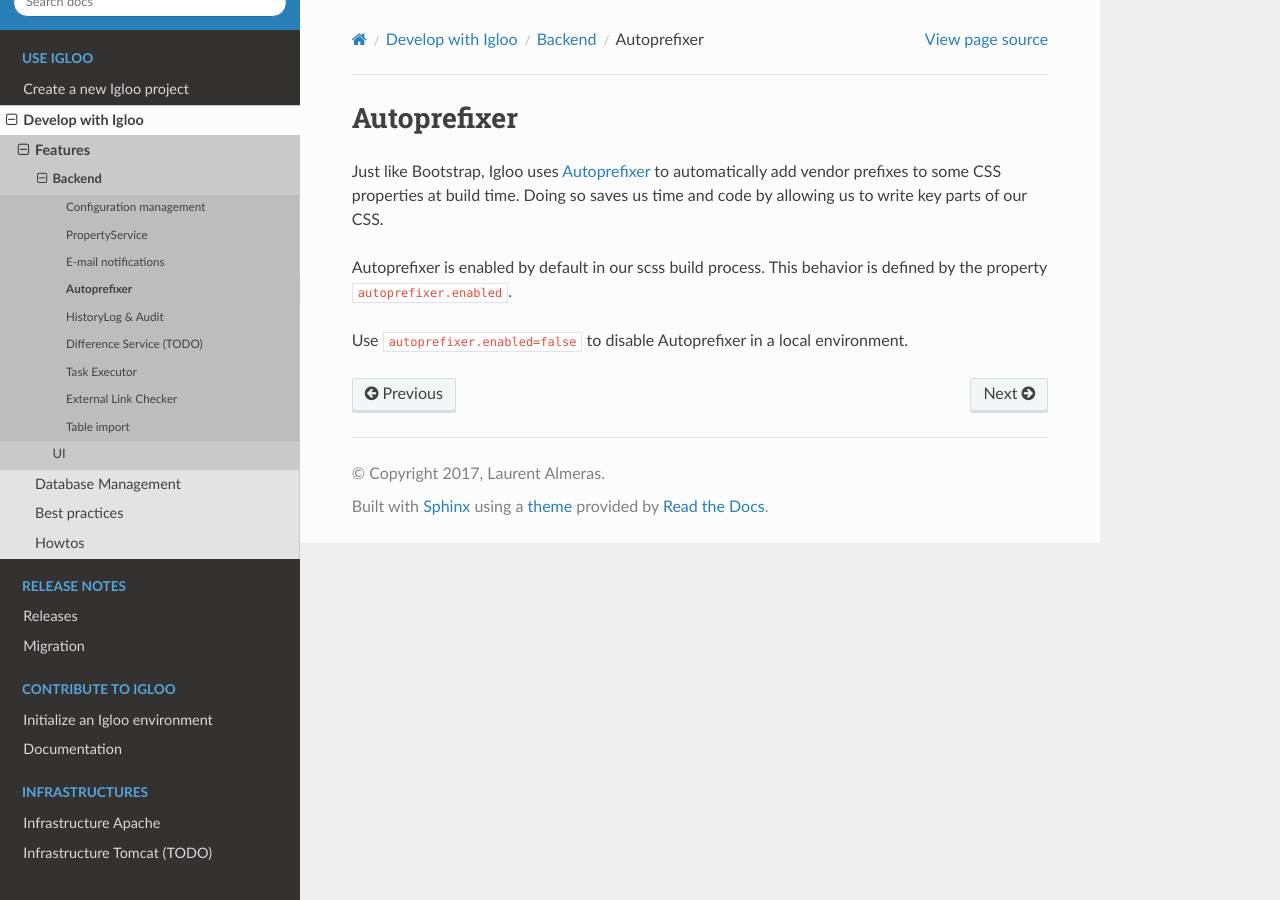
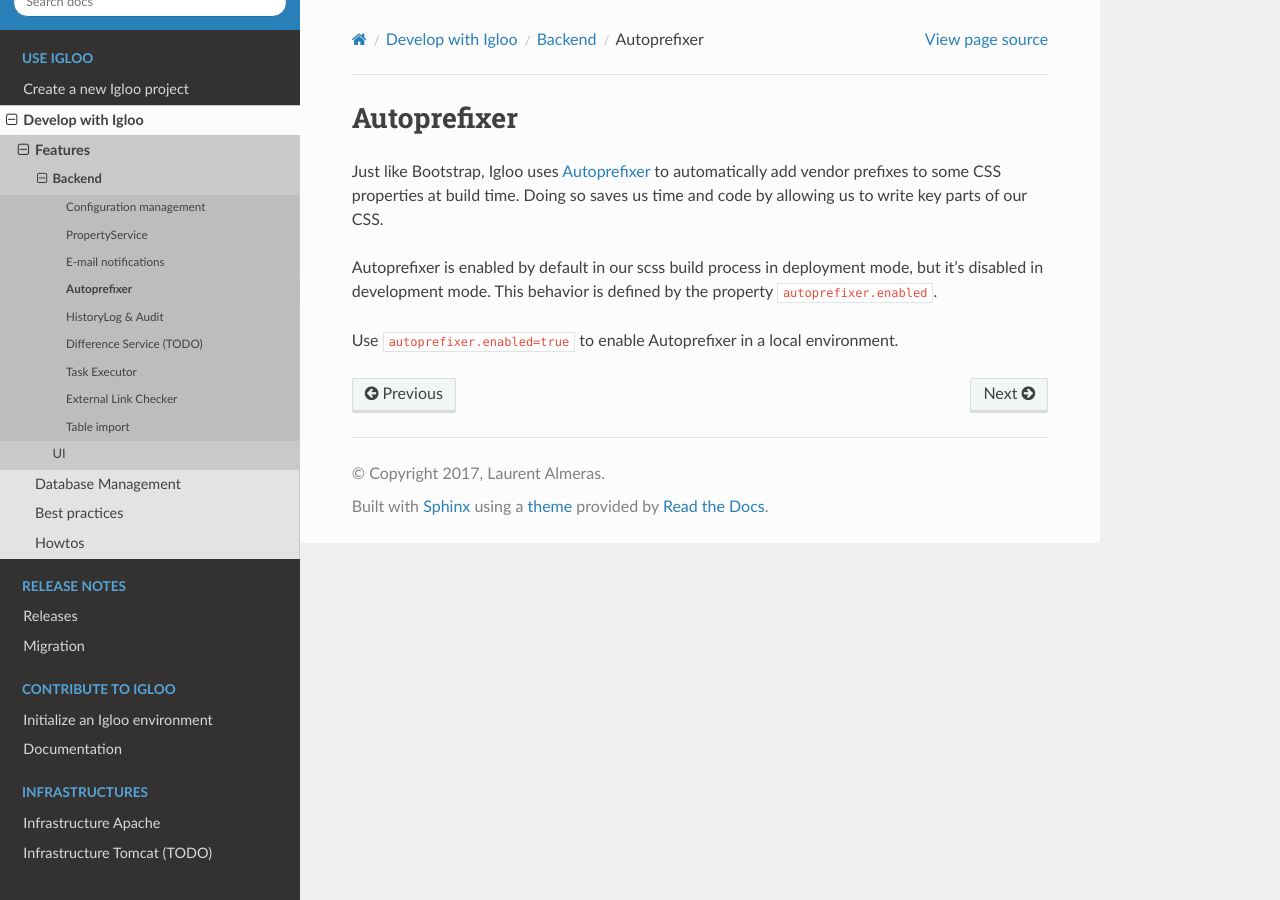
Before and after one commit to igloo-project/igloo-doc, a Sphinx documentation site: the page built from source/usage/features/autoprefixer.rst, in a window 1280 px wide. Built offline with Sphinx 7.4.7 and the Read the Docs theme 2.0.0, drawn with Linux system fonts in a browser that asks for light colours.

Commit message:
Update autoprefixer doc

```diff
--- a/source/usage/features/autoprefixer.rst
+++ b/source/usage/features/autoprefixer.rst
@@ -6,8 +6,8 @@ Just like Bootstrap, Igloo uses `Autoprefixer <https://github.com/postcss/autopr
 to automatically add vendor prefixes to some CSS properties at build time.
 Doing so saves us time and code by allowing us to write key parts of our CSS.
 
-Autoprefixer is enabled by default in our scss build process. This behavior
-is defined by the property ``autoprefixer.enabled``.
+Autoprefixer is enabled by default in our scss build process in deployment mode,
+but it's disabled in development mode. This behavior is defined by the property
+``autoprefixer.enabled``.
 
-Use ``autoprefixer.enabled=false`` to disable Autoprefixer in a local
-environment.
+Use ``autoprefixer.enabled=true`` to enable Autoprefixer in a local environment.
```
